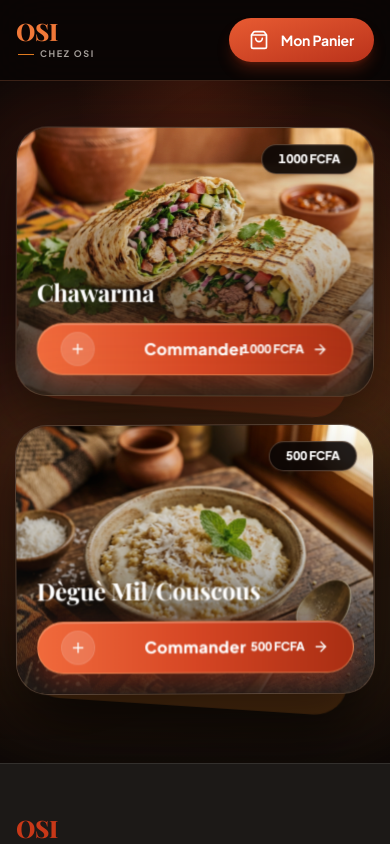
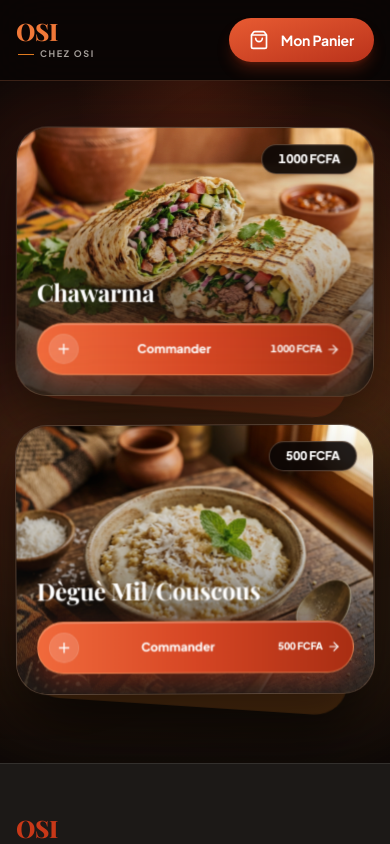
Before and after one commit to ZANNOU199/OSII, a React (Vite) app: page / in a window 390 px wide. Shown: the top 844 px of the page. Built offline with nearby package versions, Linux system fonts and the light colour scheme; a web font is replaced by a local one.

Commit message:
Improve food card layout on small screens
Co-authored-by: Copilot <223556219+Copilot@users.noreply.github.com>

```diff
--- a/src/components/FoodCard.tsx
+++ b/src/components/FoodCard.tsx
@@ -102,19 +102,19 @@ export const FoodCard: React.FC<FoodCardProps> = ({
                     onCustomize(item);
                   }}
                   aria-label={`${isInCart ? 'Ajouter au panier' : 'Commander'} ${item.name} — ${formatFCFA(item.price)}`}
-                  className="group/order relative flex h-[52px] w-full cursor-pointer items-center justify-between overflow-hidden rounded-full border border-[#FFB276]/50 bg-gradient-to-r from-[#F16A3C] via-[#D64624] to-[#A92E13] px-6 text-xs font-extrabold text-white shadow-[0_8px_24px_rgba(200,56,24,0.42),inset_0_1px_0_rgba(255,255,255,0.28)] transition-[filter,box-shadow] duration-150 ease-out hover:brightness-110 hover:shadow-[0_12px_30px_rgba(240,106,60,0.55),0_0_0_2px_rgba(255,178,118,0.18),inset_0_1px_0_rgba(255,255,255,0.35)] focus-visible:outline-none focus-visible:ring-2 focus-visible:ring-[#FFD0A8] focus-visible:ring-offset-2 focus-visible:ring-offset-[#1A100C] active:brightness-95 sm:text-sm"
+                  className="group/order flex h-[52px] w-full cursor-pointer items-center gap-2 overflow-hidden rounded-full border border-[#FFB276]/50 bg-gradient-to-r from-[#F16A3C] via-[#D64624] to-[#A92E13] px-3 text-xs font-extrabold text-white shadow-[0_8px_24px_rgba(200,56,24,0.42),inset_0_1px_0_rgba(255,255,255,0.28)] transition-[filter,box-shadow] duration-150 ease-out hover:brightness-110 hover:shadow-[0_12px_30px_rgba(240,106,60,0.55),0_0_0_2px_rgba(255,178,118,0.18),inset_0_1px_0_rgba(255,255,255,0.35)] focus-visible:outline-none focus-visible:ring-2 focus-visible:ring-[#FFD0A8] focus-visible:ring-offset-2 focus-visible:ring-offset-[#1A100C] active:brightness-95 sm:gap-3 sm:px-6 sm:text-sm"
                 >
-                  <span className="flex items-center">
-                    <span className="flex h-8 w-8 items-center justify-center rounded-full bg-white/15 ring-1 ring-white/25 transition-transform duration-200 group-hover/order:rotate-[-8deg] group-hover/order:scale-105">
+                  <span className="flex shrink-0 items-center">
+                    <span className="flex h-7 w-7 items-center justify-center rounded-full bg-white/15 ring-1 ring-white/25 transition-transform duration-200 group-hover/order:rotate-[-8deg] group-hover/order:scale-105 sm:h-8 sm:w-8">
                       <Plus className="h-4 w-4" />
                     </span>
                   </span>
-                  <span className="order-label absolute left-1/2 -translate-x-1/2 whitespace-nowrap text-base tracking-wide sm:text-lg">
+                  <span className="order-label min-w-0 flex-1 text-center text-xs tracking-normal sm:text-base sm:tracking-wide lg:text-lg">
                     {isInCart ? 'Ajouter au panier' : 'Commander'}
                   </span>
-                  <span className="flex items-center gap-2">
-                    <span className="font-extrabold tnum">{formatFCFA(item.price)}</span>
-                    <ArrowRight className="h-4 w-4 transition-transform duration-200 group-hover/order:translate-x-1" />
+                  <span className="flex shrink-0 items-center gap-1 text-[10px] sm:gap-2 sm:text-sm">
+                    <span className="whitespace-nowrap font-extrabold tnum">{formatFCFA(item.price)}</span>
+                    <ArrowRight className="h-3.5 w-3.5 transition-transform duration-200 group-hover/order:translate-x-1 sm:h-4 sm:w-4" />
                   </span>
                 </button>
               ) : (
@@ -124,13 +124,13 @@ export const FoodCard: React.FC<FoodCardProps> = ({
                     e.stopPropagation();
                     onQuickAdd(item);
                   }}
-                  className="w-full h-[50px] px-6 rounded-full bg-[#C83818] hover:bg-[#A92E13] active:scale-[0.98] text-white text-xs sm:text-sm font-bold transition-all shadow-xl shadow-[#C83818]/40 flex items-center justify-between cursor-pointer"
+                  className="w-full h-[50px] px-3 sm:px-6 rounded-full bg-[#C83818] hover:bg-[#A92E13] active:scale-[0.98] text-white text-xs sm:text-sm font-bold transition-all shadow-xl shadow-[#C83818]/40 flex items-center justify-between gap-2 cursor-pointer"
                 >
-                  <span className="flex items-center gap-2">
-                    <Plus className="w-4 h-4" />
-                    <span>Ajouter au panier</span>
+                  <span className="flex min-w-0 items-center gap-1.5 sm:gap-2">
+                    <Plus className="w-4 h-4 shrink-0" />
+                    <span className="truncate">Ajouter au panier</span>
                   </span>
-                  <span className="font-extrabold tnum">{formatFCFA(item.price)}</span>
+                  <span className="shrink-0 whitespace-nowrap text-[10px] font-extrabold tnum sm:text-sm">{formatFCFA(item.price)}</span>
                 </button>
               )}
             </div>
```
